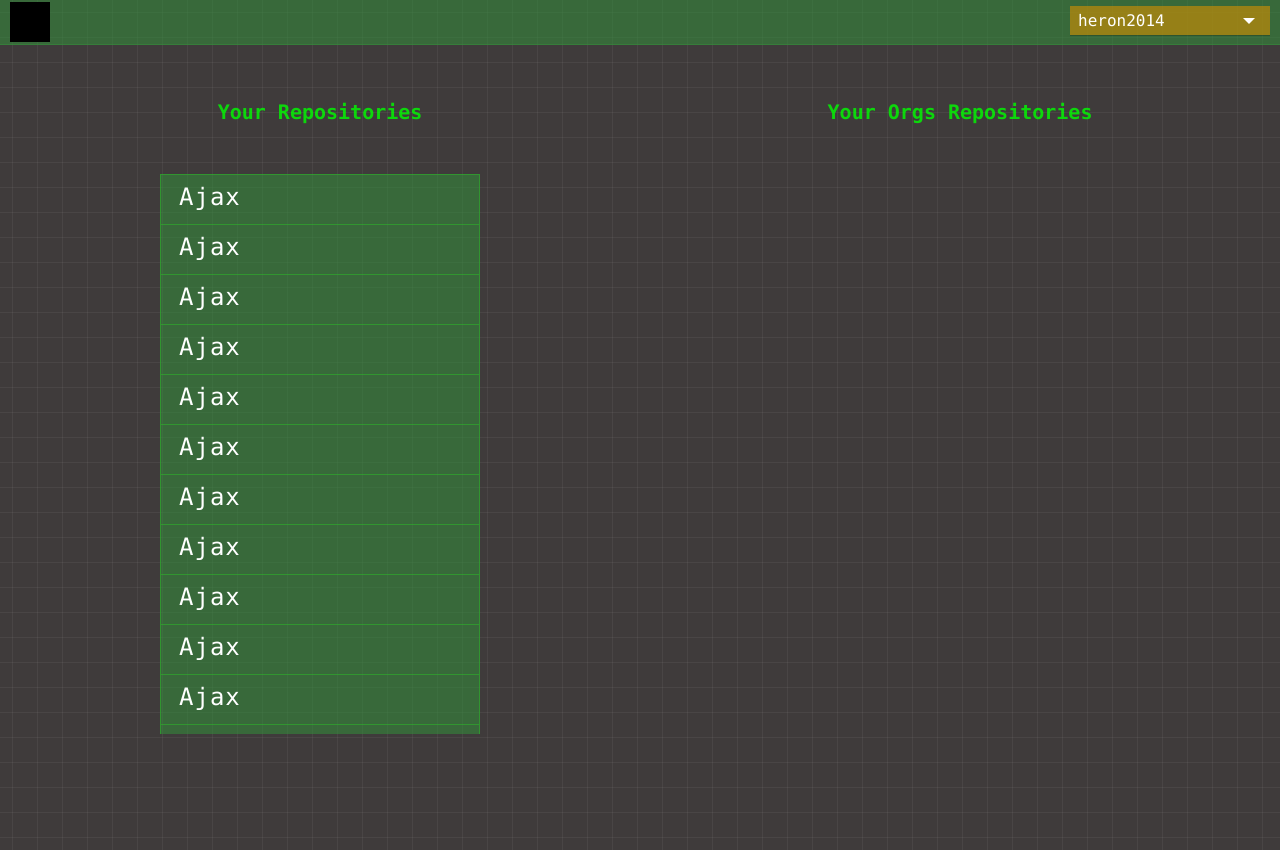
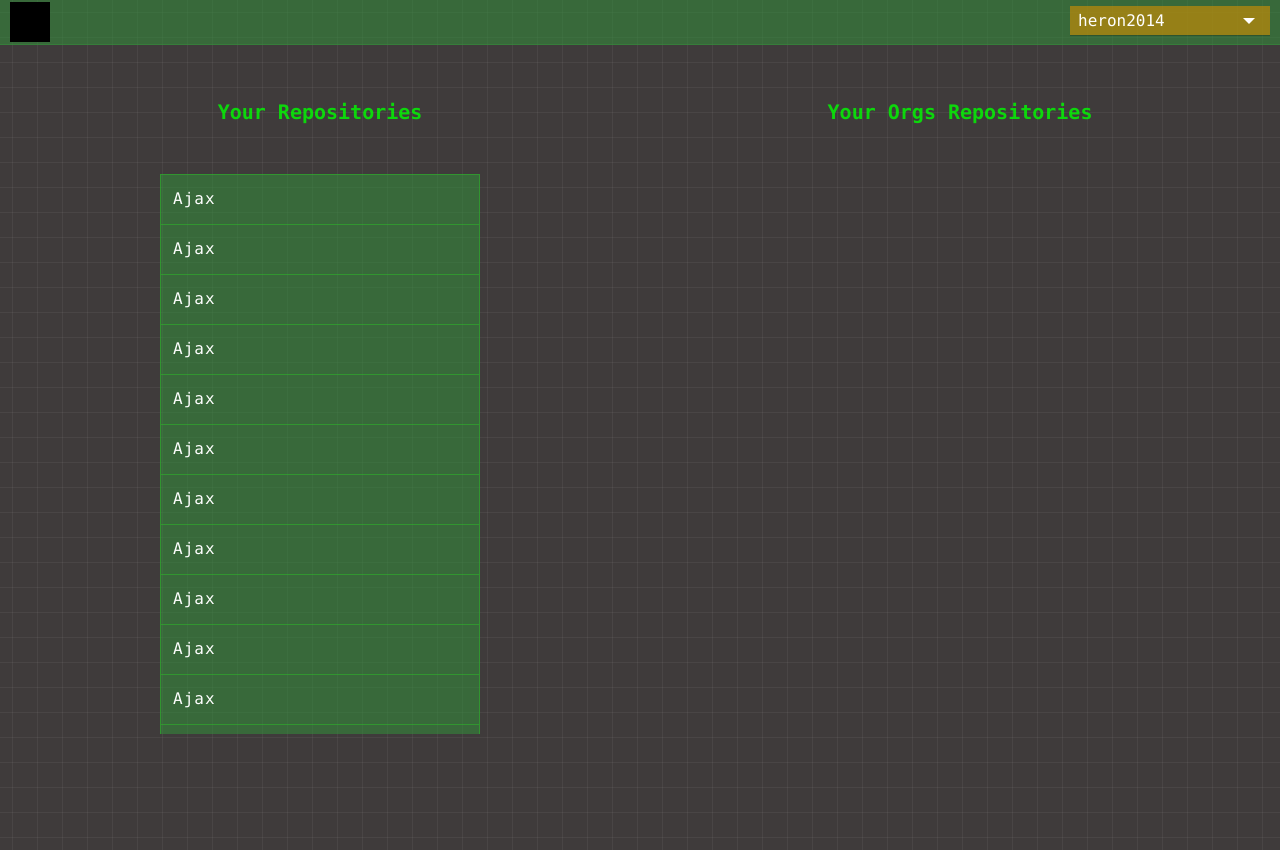
Before and after one commit to heron2014/design_for_coderniser, a plain HTML site: page home.html in a window 1280 px wide. Drawn offline with nearby package versions, Linux system fonts and the light colour scheme; a script that the page names is missing; a web font is replaced by a local one.

Commit message:
last update

```diff
--- a/css/board-styles.css
+++ b/css/board-styles.css
@@ -221,7 +221,7 @@ h3 {
     display: inline-block;
     /*float: left;*/
     width: 24%;
-    text-align: left;
+    text-align: center;
 }
 
 
--- a/css/main.css
+++ b/css/main.css
@@ -279,10 +279,10 @@ header {
      margin: 0;
      border: 0;
      height: 100;
-     font-size: 1.5em;
+     font-size: 1em;
      color: #B87FB6;
      margin-left: 10px;
-    padding: 8px;
+    padding: 14px 2px;
     letter-spacing: 1px;
     font-family: consolas, monaco, monospace;
  }
```
